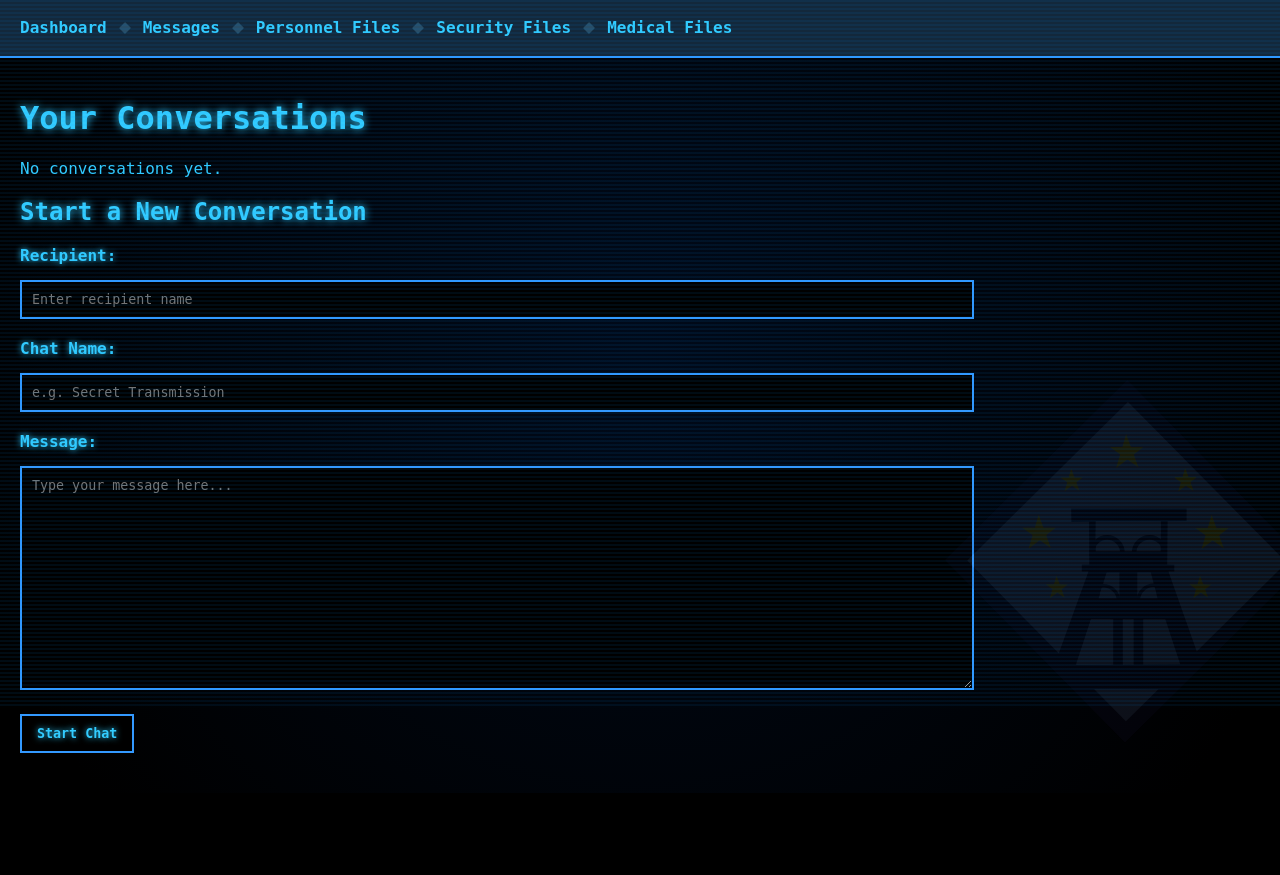
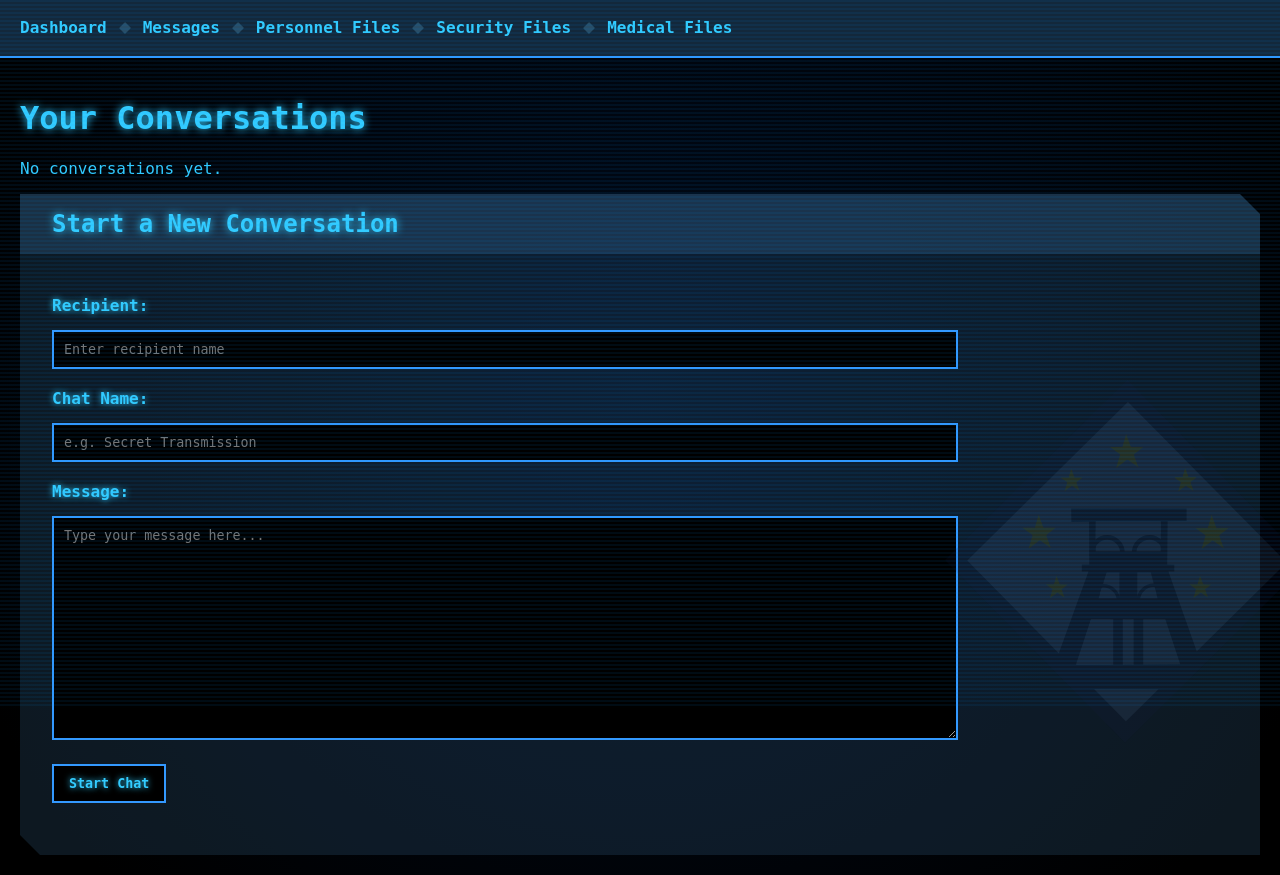
Before and after one commit to hal3141/qail-collective-hub, a Flask app: page /messages in a window 1280 px wide. Shown: the part 92-967 px from the top of the page. Before the commit the page ends 845 px from the top, so only its background shows below. Run offline with Flask 3, Linux system fonts and the light colour scheme; the visitor is signed in with stand-in values (Sample User, id 1); some web fonts are replaced.

Commit message:
fixed some broken divs

```diff
--- a/templates/files.html
+++ b/templates/files.html
@@ -45,6 +45,7 @@
             {% endfor %}
         </table>
       </div>
+      </div>
         <!-- Editable form for Personnel -->
         {% if filetype == "personnel" and (user in ["T. Qail", "H. Lastal"]) %}
         <h3>{{ t["edit_personnel"] }}</h3>
@@ -84,7 +85,6 @@
         </form>
         {% endif %}
         {% endif %}
-    </div>
     {% endfor %}
     {% endif %}
     {% else %}
@@ -92,5 +92,6 @@
     {% endif %}
 </div>
 
+
 </body>
 </html>
--- a/templates/messages.html
+++ b/templates/messages.html
@@ -33,8 +33,11 @@
         {% else %}
         <p>{{ t["no_conversations"] }}</p>
         {% endif %}
-
+        <div class="scifi-container">
+          <div class="scifi-container-header">
             <h2 class="subtitle">{{ t["start_new_conversation"] }}</h2>
+          </div>
+          <div class="scifi-container-content">
             <form method="POST" id="startConvoForm" action="{{ url_for('messages') }}">
                 <label for="recipient">{{ t["recipient"] }}:</label>
                 <input type="text" id="recipient" name="recipient" placeholder='{{ t["recipient_ph"] }}' required>
@@ -47,6 +50,8 @@
 
                 <button type="submit" name="start_chat">{{ t["start_chat"] }}</button>
             </form>
+          </div>
+        </div>
 
         {% else %}
         <h1 class="title">{{ chat_name }}</h1>
```
Lines whose indentation alone changed are shown as unchanged.
